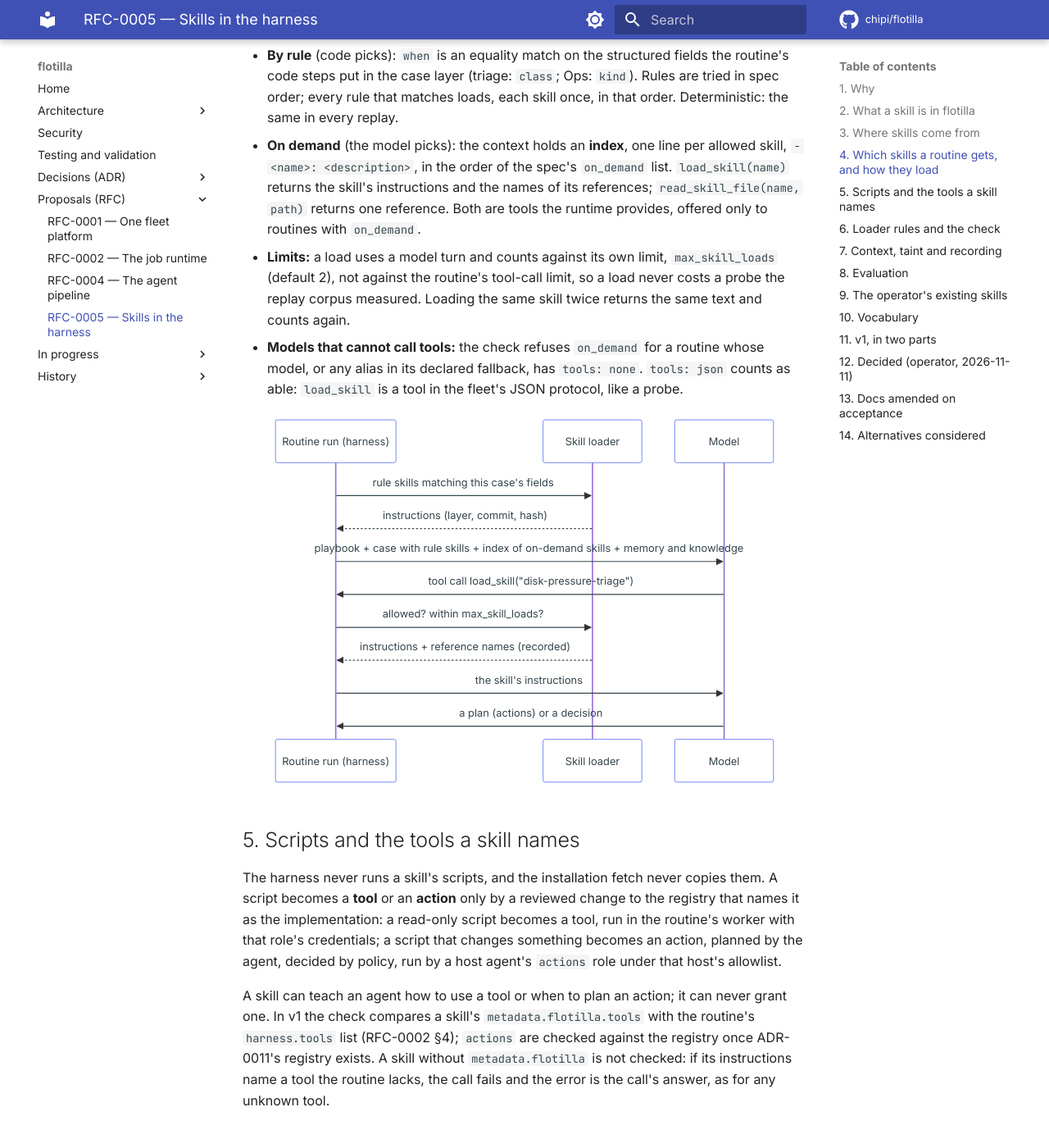
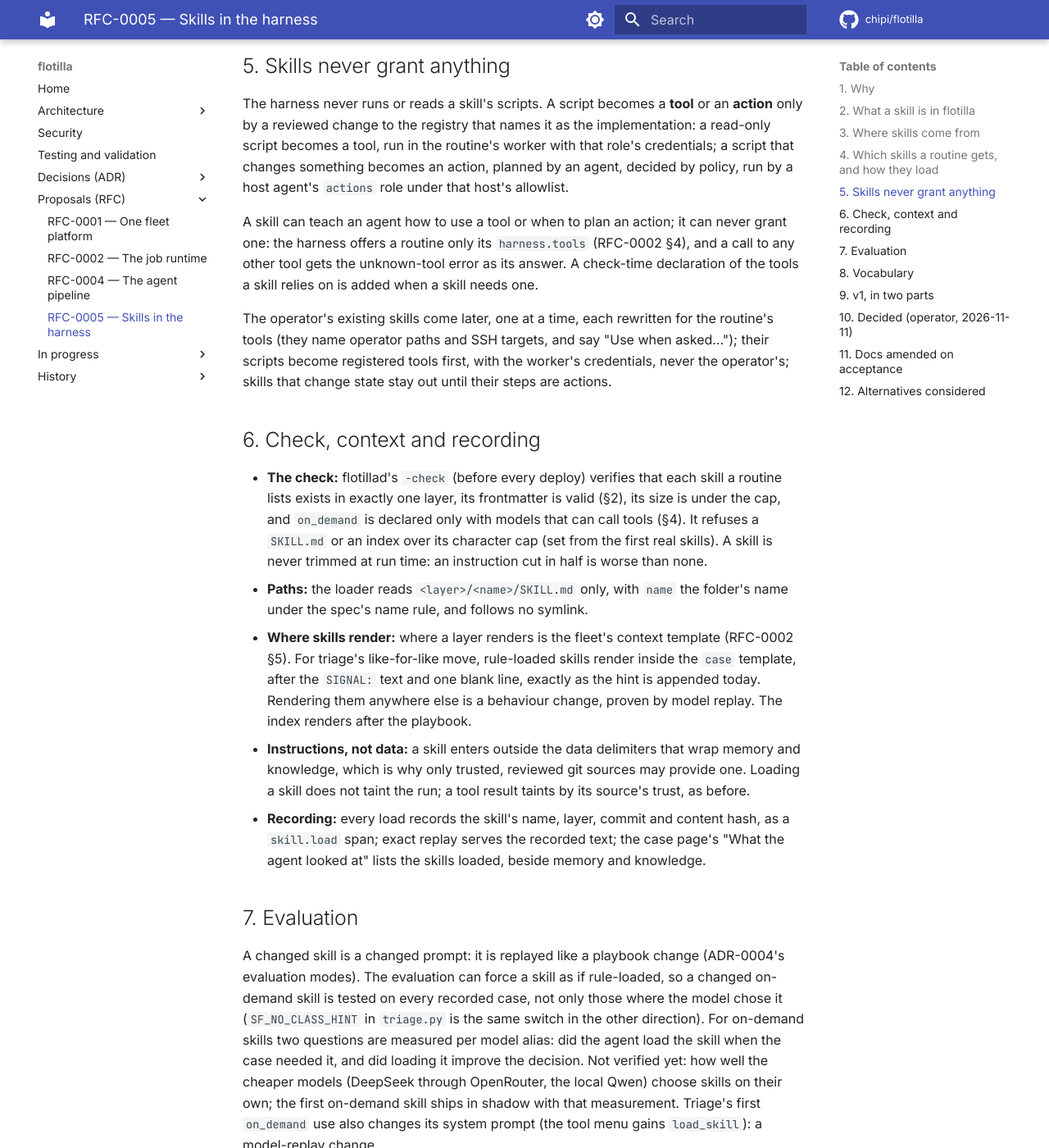
Before and after one commit to chipi/flotilla, an MkDocs documentation site: the page built from docs/rfc/RFC-0005-skills.md, in a window 1280 px wide and 1400 px high, scrolled down 2336 px. Shown: the whole window at 82% size. Built offline with MkDocs 1.6.1 and Material for MkDocs 9.7.7, drawn with Linux system fonts in a browser that asks for light colours; comment, search, counter and statistics services are not loaded; some of the changed text lies outside the part shown.

Commit message:
docs(rfc): RFC-0005 revision 3, the advisor's second pass (Fable): closed and simplified
Fixes: a skill load counts against neither max_steps nor max_tool_calls
(revision 2 left it eating a step); the run-time hash-vs-check rule is gone
(no channel carries check's hashes; the in-image layers are pinned by the
tag); the cut-marker sentence no longer overrides ADR-0004 (a skill is never
trimmed, an index over its cap is refused at check); RFC-0002 stays a
record, amended through ADR-0004's status line; v1 notes that the hints
stay one line each (fleets/*/skills/ out of markdownlint) and that the
worker image gains COPY fleets (verified: only flotillad's has it).

Cuts: the installation layer's volume mechanics (one sentence, designed
with the first installation skill); read_skill_file and references/;
metadata.flotilla (skills never grant: harness.tools is the grant); the
sequence diagram; sections merged (check, context and recording; the
operator's skills into §5). 238 to 196 lines.

Co-Authored-By: Claude Opus 5.5 <noreply@anthropic.com>
Claude-Session: https://claude.ai/code/session_014cvkLDhZiuT6G7yUUfGC4i

````diff
--- a/docs/rfc/RFC-0005-skills.md
+++ b/docs/rfc/RFC-0005-skills.md
@@ -1,27 +1,24 @@
 # RFC-0005 — Skills in the harness
 
-**Status:** Draft, revision 2 (2026-11-11): the operator's decisions (§12) and an advisor review's
-changes applied. Nothing is built from it until it is accepted.
+**Status:** Draft, revision 3 (2026-11-11): the operator's decisions (§10) and two advisor reviews
+applied; the second cut what no v1 user needs. Nothing is built from it until it is accepted.
 **Builds on:** [ADR-0004](../adr/ADR-0004-job-runtime.md) (the harness and context),
 [ADR-0005](../adr/ADR-0005-agent-pipeline.md) (cases, policy),
 [ADR-0010](../adr/ADR-0010-memory-and-knowledge.md) (memory and knowledge),
 [ADR-0011](../adr/ADR-0011-tools-and-actions.md) (tools and actions),
-[RFC-0002](RFC-0002-job-runtime.md) §5 and §9 (context templates; triage's hints to files).
+[RFC-0002](RFC-0002-job-runtime.md) §4, §5 and §9 (spec limits, context templates, triage's hints to
+files).
 
 ## 1. Why
 
-A **skill** is a folder with a `SKILL.md`: a name, a "use when" description and instructions, plus
-optional reference files and scripts. It is the format Claude Code and opencode already read; the
-operator keeps dozens of them. A skill packages know-how once, and an agent pulls it in only when it
-needs it, so the context stays small and the know-how is reused across routines and fleets.
+A **skill** is a folder with a `SKILL.md`: a name, a "use when" description and instructions. It is
+the format Claude Code and opencode already read; the operator keeps dozens of them. A skill packages
+know-how once, and an agent pulls it in only when it needs it, so the context stays small and the
+know-how is reused across routines and fleets.
 
 flotilla's harness has one fixed text per routine, the **playbook**, and the triage fleet adds **class
 hints**: fragments its code picks by the signal's class. Both are skills in all but name. This RFC
 makes skills part of flotilla's own harness from the start.
-
-Switching to a harness that has skills built in (the Claude Agent SDK, Claude Code headless, opencode)
-would tie flotilla to one model family or a second runtime, and lose policy, taint, recording and
-budgets.
 
 ## 2. What a skill is in flotilla
 
@@ -29,50 +26,40 @@ The same format, so a skill written for flotilla also reads in Claude Code and o
 
 ```text
 skills/<name>/
-  SKILL.md          frontmatter, then the instructions
-  references/*.md   optional: longer material the instructions point to
-  scripts/          optional: code; never copied, never run by the harness (§5)
+  SKILL.md                 frontmatter, then the instructions
+  references/, scripts/    optional in the format; the harness reads only SKILL.md (§5)
 ```
 
-**Frontmatter.** flotilla requires `name` (equal to the folder name; lower-case letters, digits and
-dashes, at most 40, the spec's own name rule) and `description` (not empty, at most 1024
-characters; the index shows it as written). It reads `metadata.flotilla.tools` and
-`metadata.flotilla.actions`: lists of the tools and actions the instructions rely on (§5). Unknown
-keys under `metadata.flotilla` are refused. Every other field is ignored and grants nothing,
-including another harness's `allowed-tools`. (To check before building: whether the Agent Skills
-format allows lists under `metadata`; if not, a comma-separated string.)
+**Frontmatter:** flotilla requires `name` (equal to the folder name; the spec's name rule) and
+`description` (not empty, at most 1024 characters; the index shows it as written). Every other field
+is ignored and grants nothing, including another harness's `allowed-tools`.
 
 **What a load inserts:** the `SKILL.md` body after the frontmatter, as written, with leading and
 trailing whitespace trimmed.
 
 **Playbook and skills:** the playbook says what the routine is for and is always in its context
-(decided 1). Skills are reusable know-how loaded when needed ("reading a failed backup log",
-"telling a deploy blip from an outage"). Triage's class hints become skills loaded by rule (§4).
+(decided 1). Skills are reusable know-how loaded when needed. Triage's class hints become skills
+loaded by rule (§4).
 
 ## 3. Where skills come from
 
-Skills are instructions and code: they come only from **trusted, versioned git sources**, never from
+Skills are instructions: they come only from **trusted, versioned git sources**, never from
 knowledge. Three layers, each pinned per deploy, so every deploy has one exact set of skills and a
 rollback restores the previous set (decided 2):
 
-| Layer | Where | Ships how | Version |
-| --- | --- | --- | --- |
-| **flotilla's default skills** | flotilla's repo, `skills/` | inside the image | the image tag |
-| **a fleet's skills** | `fleets/<fleet>/skills/` (triage's class hints) | inside the image, like the specs | the image tag |
-| **the installation's skills** | a repo and path in the installation's config, pinned by full 40-character commit (the operator's skills repo) | fetched by the deploy (below) | the pinned commit |
+| Layer | Where | Ships how |
+| --- | --- | --- |
+| **flotilla's default skills** | flotilla's repo, `skills/` | inside the images, with the image tag |
+| **a fleet's skills** | `fleets/<fleet>/skills/` (triage's class hints) | inside the images, like the specs |
+| **the installation's skills** | a repo and path in the installation's config, pinned by full commit | filled by the deploy (below) |
 
-**A name is unique across all three layers;** the check refuses a duplicate, and no layer shadows
+A name is unique across all three layers; the check refuses a duplicate, and no layer shadows
 another.
 
-**The installation layer's fetch.** The deploy copies the pinned commit into a volume named by that
-commit (`<prefix>-skills-<sha7>`), the way `secrets.sh` fills volumes: `git archive <commit> --
-<path>` on the host, through the docker CLI's stdin, with no network. Only `SKILL.md` and
-`references/` are copied, never `scripts/` or `.git`. `deployed.tsv` records the skills commit
-beside the image tag, and a rollback mounts the recorded volume. The commit is in the workers' and
-flotillad's environment (`FLOTILLA_SKILLS_COMMIT`), so a pin change recreates them, and a run in
-flight ends `interrupted`, as with a config change: no run loads a skill from one commit and a
-reference from another. A commit that cannot be fetched fails the deploy before anything changes, as
-a missing flotilla commit does.
+The installation layer is filled by the deploy from a host checkout at the pinned commit, the way
+RFC-0002 §7 fills the knowledge volume; only `SKILL.md` is copied, never `scripts/`. Its deploy
+mechanics (volume, record in `deployed.tsv`, rollback) are designed when the first installation
+skill is adopted.
 
 ## 4. Which skills a routine gets, and how they load
 
@@ -88,81 +75,57 @@ skills:
 
 - **By rule** (code picks): `when` is an equality match on the structured fields the routine's code
   steps put in the case layer (triage: `class`; Ops: `kind`). Rules are tried in spec order; every
-  rule that matches loads, each skill once, in that order. Deterministic: the same in every replay.
+  rule that matches loads, each skill once, in that order. The same in every replay.
 - **On demand** (the model picks): the context holds an **index**, one line per allowed skill,
   `- <name>: <description>`, in the order of the spec's `on_demand` list. `load_skill(name)` returns
-  the skill's instructions and the names of its references; `read_skill_file(name, path)` returns one
-  reference. Both are tools the runtime provides, offered only to routines with `on_demand`.
-- **Limits:** a load uses a model turn and counts against its own limit, `max_skill_loads` (default
-  2), not against the routine's tool-call limit, so a load never costs a probe the replay corpus
-  measured. Loading the same skill twice returns the same text and counts again.
-- **Models that cannot call tools:** the check refuses `on_demand` for a routine whose model, or any
-  alias in its declared fallback, has `tools: none`. `tools: json` counts as able: `load_skill` is a
-  tool in the fleet's JSON protocol, like a probe.
+  the skill's instructions; it is a tool the runtime provides, offered only to routines with
+  `on_demand`.
+- **Limits:** a load is a model turn; it counts against `max_skill_loads` (default 2) and against
+  neither `max_steps` nor `max_tool_calls`, so the limits the replay corpus measured still hold.
+  Loading the same skill twice returns the same text and counts again.
+- **Models:** `load_skill` is a tool, so RFC-0002 §4's rule applies (refused on an alias with
+  `tools: none`; `tools: json` can call it, as it can a probe); the check applies it to the routine's
+  declared fallback aliases too.
 
-```mermaid
-sequenceDiagram
-    participant R as Routine run (harness)
-    participant L as Skill loader
-    participant M as Model
-    R->>L: rule skills matching this case's fields
-    L-->>R: instructions (layer, commit, hash)
-    R->>M: playbook + case with rule skills + index of on-demand skills + memory and knowledge
-    M->>R: tool call load_skill("disk-pressure-triage")
-    R->>L: allowed? within max_skill_loads?
-    L-->>R: instructions + reference names (recorded)
-    R->>M: the skill's instructions
-    M->>R: a plan (actions) or a decision
-```
+## 5. Skills never grant anything
 
-## 5. Scripts and the tools a skill names
+The harness never runs or reads a skill's scripts. A script becomes a **tool** or an **action** only
+by a reviewed change to the registry that names it as the implementation: a read-only script becomes
+a tool, run in the routine's worker with that role's credentials; a script that changes something
+becomes an action, planned by an agent, decided by policy, run by a host agent's `actions` role
+under that host's allowlist.
 
-The harness never runs a skill's scripts, and the installation fetch never copies them. A script
-becomes a **tool** or an **action** only by a reviewed change to the registry that names it as the
-implementation: a read-only script becomes a tool, run in the routine's worker with that role's
-credentials; a script that changes something becomes an action, planned by the agent, decided by
-policy, run by a host agent's `actions` role under that host's allowlist.
+A skill can teach an agent how to use a tool or when to plan an action; it can never grant one: the
+harness offers a routine only its `harness.tools` (RFC-0002 §4), and a call to any other tool gets the
+unknown-tool error as its answer. A check-time declaration of the tools a skill relies on is added
+when a skill needs one.
 
-A skill can teach an agent how to use a tool or when to plan an action; it can never grant one. In
-v1 the check compares a skill's `metadata.flotilla.tools` with the routine's `harness.tools` list
-(RFC-0002 §4); `actions` are checked against the registry once ADR-0011's registry exists. A skill
-without `metadata.flotilla` is not checked: if its instructions name a tool the routine lacks, the
-call fails and the error is the call's answer, as for any unknown tool.
+The operator's existing skills come later, one at a time, each rewritten for the routine's tools
+(they name operator paths and SSH targets, and say "Use when asked…"); their scripts become
+registered tools first, with the worker's credentials, never the operator's; skills that change state
+stay out until their steps are actions.
 
-## 6. Loader rules and the check
+## 6. Check, context and recording
 
-- **Who checks:** flotillad's `-check` (it runs before every deploy), with every layer mounted
-  read-only in flotillad as in the workers. It verifies: each skill a routine lists exists in exactly
-  one layer; its frontmatter is valid (§2); its size is under the caps; its `metadata.flotilla` names
-  are among the routine's allowed tools (§5); `on_demand` only with models that can call tools (§4).
-- **At run time** the worker loads the same files and records their hash; a hash that differs from
-  what `-check` saw fails the run.
-- **Paths:** `name` matches the name rule and is the folder's name. `read_skill_file`'s `path` is
-  relative, has no `..` and no leading `/`, and must resolve inside that skill's `references/`. The
-  loader refuses symlinks (it checks the link itself) and any file but `.md` and `.txt`.
-- **Sizes:** `SKILL.md` and each reference have a character cap, set from the first real skills. A
-  file over its cap is refused at `-check`, never cut. The same for the index and the rule-loaded
-  skills against their layer budgets: a cut instruction is worse than none. Only tool results keep
-  the visible cut marker.
-
-## 7. Context, taint and recording
-
+- **The check:** flotillad's `-check` (before every deploy) verifies that each skill a routine lists
+  exists in exactly one layer, its frontmatter is valid (§2), its size is under the cap, and
+  `on_demand` is declared only with models that can call tools (§4). It refuses a `SKILL.md` or an
+  index over its character cap (set from the first real skills). A skill is never trimmed at run
+  time: an instruction cut in half is worse than none.
+- **Paths:** the loader reads `<layer>/<name>/SKILL.md` only, with `name` the folder's name under the
+  spec's name rule, and follows no symlink.
 - **Where skills render:** where a layer renders is the fleet's context template (RFC-0002 §5). For
   triage's like-for-like move, rule-loaded skills render inside the `case` template, after the
-  `SIGNAL:` text and one blank line, exactly as the hint is appended today. Moving them anywhere else
-  is a behaviour change, proven by model replay. The index renders after the playbook.
+  `SIGNAL:` text and one blank line, exactly as the hint is appended today. Rendering them anywhere
+  else is a behaviour change, proven by model replay. The index renders after the playbook.
 - **Instructions, not data:** a skill enters outside the data delimiters that wrap memory and
-  knowledge, which is why only trusted, reviewed git sources may provide one. A skill's `references/`
-  are held to the same standard: no pasted logs, issue text or vendor pages; those belong in
-  knowledge.
-- **Taint:** loading a skill does not taint the run; a tool result taints by its source's trust, as
-  before.
-- **Recording:** every load records the skill's name, layer, source, commit and content hash; exact
-  replay serves the recorded text.
-- **Telemetry:** a span per load, `skill.load`, with name, layer, commit and hash; the case page's
-  "What the agent looked at" lists the skills loaded, beside memory and knowledge.
+  knowledge, which is why only trusted, reviewed git sources may provide one. Loading a skill does
+  not taint the run; a tool result taints by its source's trust, as before.
+- **Recording:** every load records the skill's name, layer, commit and content hash, as a
+  `skill.load` span; exact replay serves the recorded text; the case page's "What the agent looked
+  at" lists the skills loaded, beside memory and knowledge.
 
-## 8. Evaluation
+## 7. Evaluation
 
 A changed skill is a changed prompt: it is replayed like a playbook change (ADR-0004's evaluation
 modes). The evaluation can force a skill as if rule-loaded, so a changed on-demand skill is tested on
@@ -170,17 +133,11 @@ every recorded case, not only those where the model chose it (`SF_NO_CLASS_HINT`
 same switch in the other direction). For on-demand skills two questions are measured per model alias:
 did the agent load the skill when the case needed it, and did loading it improve the decision. Not
 verified yet: how well the cheaper models (DeepSeek through OpenRouter, the local Qwen) choose skills
-on their own; the first on-demand skill ships in shadow with that measurement.
+on their own; the first on-demand skill ships in shadow with that measurement. Triage's first
+`on_demand` use also changes its system prompt (the tool menu gains `load_skill`): a model-replay
+change.
 
-## 9. The operator's existing skills
-
-Later, one skill at a time, each rewritten for the tools the routine has: the operator's skills name
-operator paths and SSH targets and say "Use when asked…", which an agent with tools and no shell
-cannot follow as written. Their scripts become registered tools first (§5), reviewed, with the
-worker's credentials, never the operator's. Skills that change state stay out until their steps are
-actions.
-
-## 10. Vocabulary
+## 8. Vocabulary
 
 | Term | Meaning |
 | --- | --- |
@@ -188,51 +145,52 @@ actions.
 | **playbook** | a routine's own instructions, always in its context |
 | **skills index** | the names and descriptions of the skills a routine may load on demand |
 
-## 11. v1, in two parts
+## 9. v1, in two parts
 
 - **With RFC-0002 §9 step 3** (triage's playbook and hints to files): the loader over the two
   in-image layers, the `skills.rule` spec field, rule loading rendered in the `case` template,
-  recording, the span, and the `-check` rules (§6). Triage's four class hints become rule-loaded
-  skills and must replay byte-identical to today's prompt.
-- **With RFC-0002 §9 step 4** (the loop to the harness): `skills.on_demand`, the index,
-  `load_skill`, `max_skill_loads`.
-- **Built with the first skill that needs them:** `read_skill_file` (no skill has references yet)
-  and the installation layer's fetch (no installation skill is adopted yet). Their rules (§3, §6) are
-  decided here.
-- **Builder's note:** `internal/spec/spec.go` parses strictly (`KnownFields`) and has no `harness` or
-  `skills` field yet; both are new fields.
+  recording, and the check (§6). Triage's four class hints become rule-loaded skills and must replay
+  byte-identical to today's prompt.
+  - Each hint is one line with no line break today, so its `SKILL.md` body keeps it on one line;
+    `fleets/*/skills/` goes in `.markdownlintignore`. Wrapping a hint is a behaviour change (model
+    replay).
+  - The worker image gains `COPY fleets` (the same commit as flotillad's), so the harness in the
+    worker reads the same bytes the check saw; today only flotillad's image has `fleets/`.
+  - `internal/spec/spec.go` parses strictly and has no `harness` or `skills` field yet; both are new
+    fields.
+- **With RFC-0002 §9 step 4** (the loop to the harness): `skills.on_demand`, the index, `load_skill`,
+  `max_skill_loads`.
+- **Later, with the first skill that needs them:** the installation layer's deploy mechanics,
+  reading `references/`, and a check-time declaration of the tools a skill relies on.
 
-## 12. Decided (operator, 2026-11-11)
+## 10. Decided (operator, 2026-11-11)
 
 1. **Playbooks stay the routine's own text,** not skills.
 2. **Skills are pinned per deploy,** in three layers (§3): flotilla's defaults and the fleets' skills
-   ship in the image; the installation's skills repo is pinned by commit in config and fetched by the
+   ship in the images; the installation's skills repo is pinned by commit in config and filled by the
    deploy. Which repo and path the homelab uses is set when the first installation skill is adopted.
 3. **Agents do not write skills in v1.** Later, at most as a pull request the operator reviews.
 
-## 13. Docs amended on acceptance
+## 11. Docs amended on acceptance
 
-- RFC-0002 §5: `context.fragments` gives way to `skills.rule`; §9 step 3's `hints/*.md` become
-  `fleets/triage/skills/hint-*/SKILL.md`.
-- ADR-0004's context layers, and `docs/architecture/components.md` (the context builder), gain the
-  rule skills and the skills index.
+- ADR-0004's status line: amended by this RFC's ADR (the `fragments` setting and RFC-0002 §9 step 3's
+  `hints/*.md` become `skills.rule` and `fleets/triage/skills/hint-*/SKILL.md`). RFC-0002's text stays
+  as a record.
+- `docs/architecture/components.md` (the context builder) gains the rule skills and the skills index.
 - `docs/testing.md`: "a playbook or fragment" becomes "a playbook or skill".
 - `docs/architecture/data.md` (the spec row) and `docs/security.md` T7 add skills to what changes only
   by a reviewed commit and a deploy.
 - `docs/architecture/index.md`: the vocabulary gains "skill".
-- `deploy/compose/` and `deploy/mini/deploy.sh`: the installation layer's volume and its record in
-  `deployed.tsv`, when that layer is built.
 
-## 14. Alternatives considered
+## 12. Alternatives considered
 
-- **Switch harness** to one with skills built in: model lock-in or a second runtime, and losing
-  policy, taint, recording and budgets in the loop.
+- **Switch harness** to one with skills built in (the Claude Agent SDK, Claude Code headless,
+  opencode): model lock-in or a second runtime, and losing policy, taint, recording and budgets in the
+  loop.
 - **Everything in the playbook:** no reuse, and the context grows with every case kind.
 - **MCP prompts** as the carrier: no on-demand loading by the model, no trust per source, and a server
   to run for what is a folder of files.
 - **Let skills run their scripts** (as Claude Code does): a wrong or injected skill would be arbitrary
   execution; the registry and policy exist to prevent exactly that.
-- **One skills volume refilled in place:** a rollback would run the old image with the new skills,
-  and a run in flight could mix commits; a volume per commit avoids both.
-- **Count skill loads against the tool-call limit:** a load would cost a probe the replay corpus
-  measured; a separate limit keeps the corpus valid.
+- **Count skill loads against the step or tool-call limits:** a load would cost a turn the replay
+  corpus measured; a separate limit keeps the corpus valid.
````
